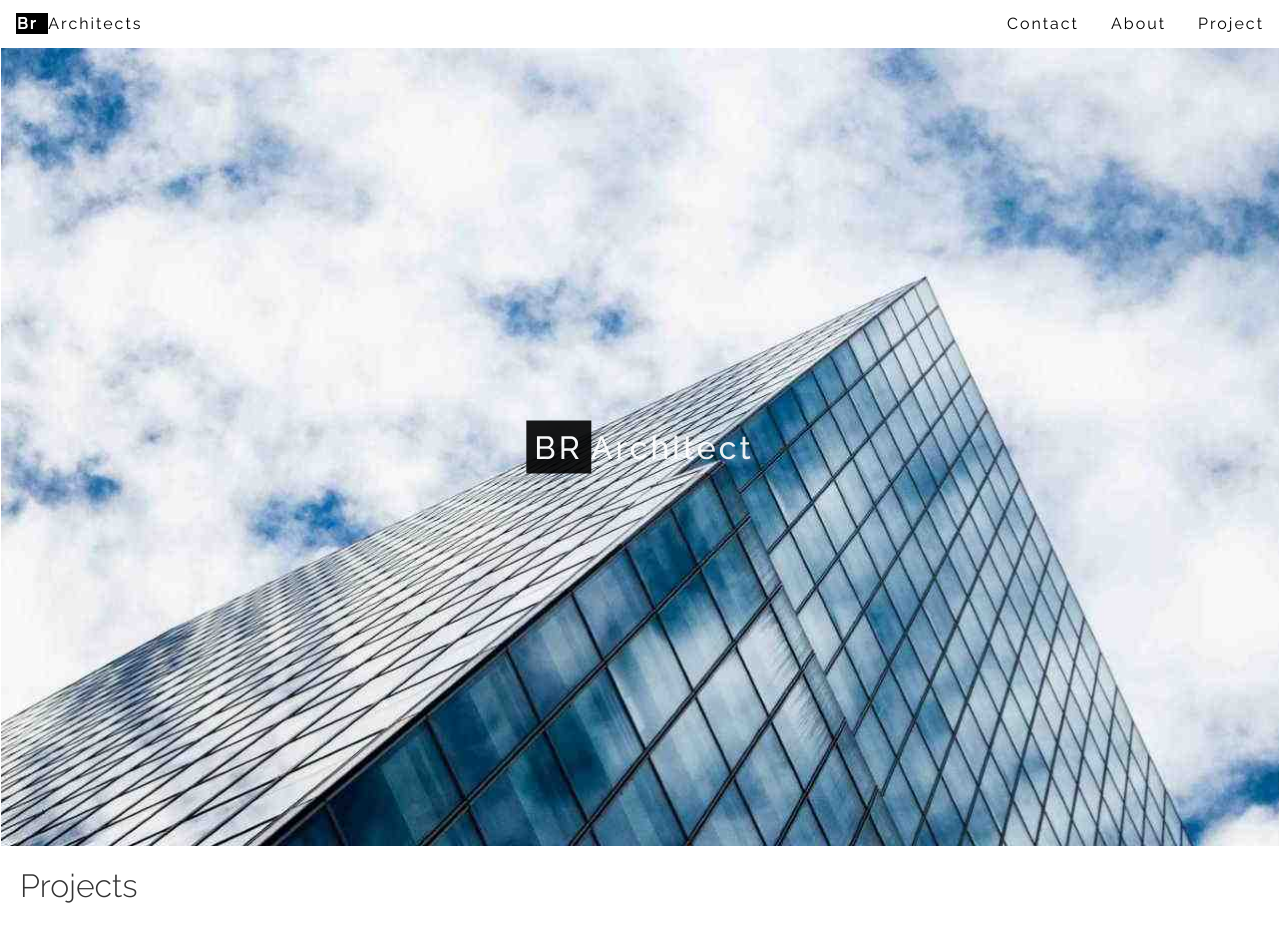
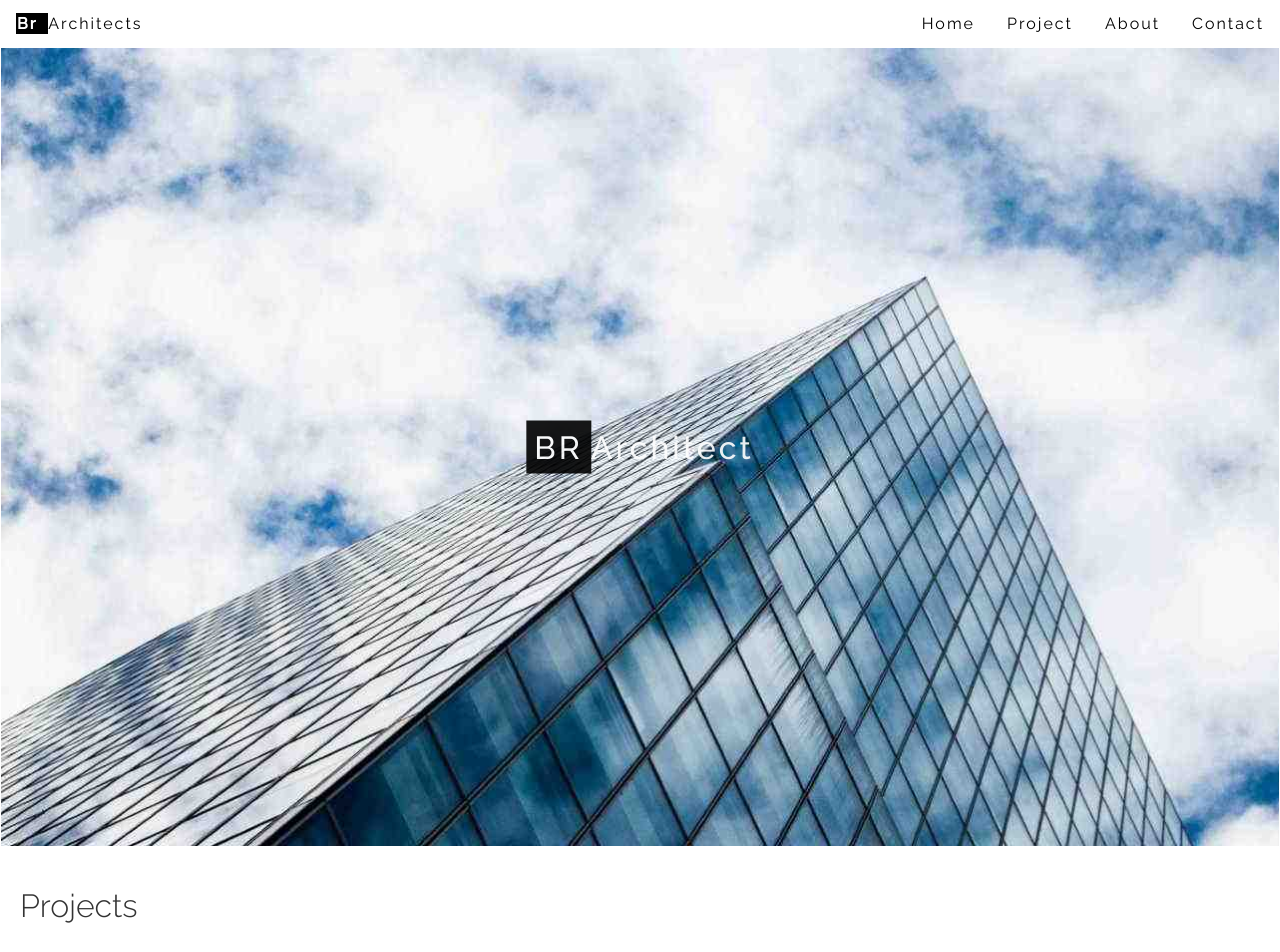
Before and after one commit to Ebuka-Francis/BR-Architects, a plain HTML site: page index.html in a window 1280 px wide. Shown: the top 952 px of the page. Drawn offline with Linux system fonts and the light colour scheme.

Commit message:
correction

```diff
--- a/index.html
+++ b/index.html
@@ -19,13 +19,14 @@
             alt="menu-navbar-options-essential-icon-thumbnail" class="menu">
 
         <div class="topnav">
+            <a class="a1" href="#contact">Contact</a>
+            <a class="a1" href="#About">About</a>
             <a class="a1" href="#project">Project</a>
-            <a class="a1" href="#About">About</a>
-            <a class="a1" href="#contact">Contact</a>
+            <a class="a1" href="#Home">Home</a>
         </div>
     </header>
 
-    <div class="img1">
+    <div class="img1" id="Home">
         <div class="container1">
             <!-- <img src="Architects 1.jpg"> -->
             <div class="center">
--- a/style.css
+++ b/style.css
@@ -142,6 +142,7 @@ h2 {
   font-size: 2em;
   padding: 20px 20px;
   font-weight: 300;
+  padding-top: 40px;
 }
 
 .button3 {
```
